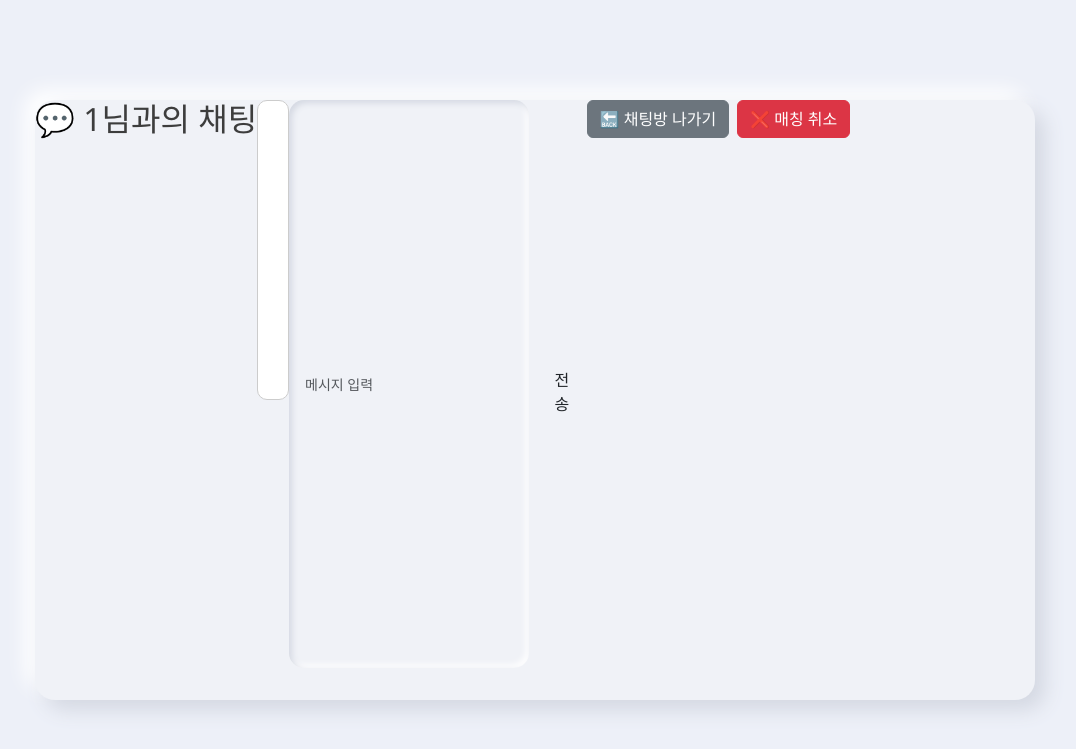
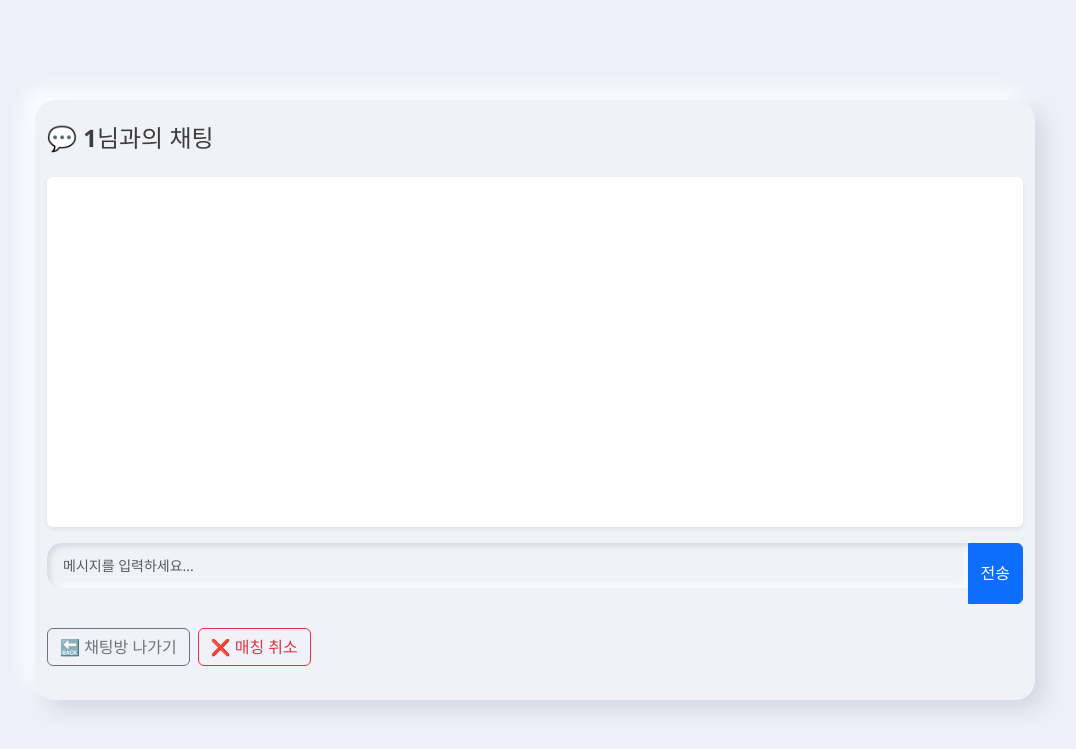
Before and after one commit to hanseunggyu/I-am-holo, a Flask app: page /chat/1 in a window 1280 px wide. Shown: the top 749 px of the page, without its empty margins (105-1181 px from the left). Run offline with Flask 3, Linux system fonts and the light colour scheme; the visitor is signed in with stand-in values (Sample User, id 1); tables that the repository leaves empty or names only in its code hold one stand-in row (values such as "Sample post"); some libraries are stand-ins or nearby versions.

Commit message:
chat 화면 수정

```diff
--- a/app.py
+++ b/app.py
@@ -114,7 +114,6 @@ def profile():
 
     return render_template('profile.html', user=user)
 
-
 @app.route('/profile_edit', methods=['GET', 'POST'], endpoint='edit_profile')
 def profile_edit():
     if 'email' not in session:
@@ -139,14 +138,18 @@ def profile_edit():
         phone = request.form['phone']
         instagram = request.form['instagram']
 
+        # 프로필 이미지 URL은 선택적이므로 None으로 설정
+        profile_img_url = request.form.get('profile_img_url') or None
+
+
         cursor.execute("""
             UPDATE profiles
             SET nickname=%s, mbti=%s, age=%s, gender=%s, job=%s, location=%s,
                 religion=%s, dream=%s, love_style=%s, preference=%s, keywords=%s,
-                phone=%s, instagram=%s
+                phone=%s, instagram=%s, profile_img=%s
             WHERE user_email=%s
         """, (nickname, mbti, age, gender, job, location, religion,
-              dream, love_style, preference, keywords, phone, instagram, email))
+              dream, love_style, preference, keywords, phone, instagram, profile_img_url, email))
         conn.commit()
         cursor.close()
         conn.close()
--- a/templates/chat.html
+++ b/templates/chat.html
@@ -2,32 +2,40 @@
 {% block title %}채팅{% endblock %}
 
 {% block content %}
-<h2>💬 {{ user_email }}님과의 채팅</h2>
+<div class="container py-4">
+  <h4 class="mb-4">💬 <strong>{{ user_email }}</strong>님과의 채팅</h4>
 
-<div id="chat-box" style="height: 300px; overflow-y: auto; background: #fff; padding: 15px; border: 1px solid #ccc; border-radius: 10px; margin-bottom: 20px;">
+  <!-- 채팅 메시지 박스 -->
+  <div id="chat-box" class="bg-white shadow-sm rounded p-3 mb-3" style="height: 350px; overflow-y: auto;">
     {% for sender, content, time in messages %}
-    <p><strong>{{ sender }}:</strong> {{ content }} <small class="text-muted">({{ time }})</small></p>
+      <div class="mb-2">
+        <span class="fw-bold">{{ sender }}:</span>
+        <span>{{ content }}</span>
+        <span class="text-muted small">({{ time }})</span>
+      </div>
     {% endfor %}
   </div>
 
-<form id="chat-form" class="d-flex mb-3">
-  <input id="msg-input" type="text" name="message" class="form-control me-2" placeholder="메시지 입력" required autocomplete="off">
-  <button type="submit" class="btn btn-pink">전송</button>
+  <!-- 메시지 입력 폼 -->
+  <form id="chat-form" class="input-group mb-4">
+    <input id="msg-input" type="text" name="message" class="form-control" placeholder="메시지를 입력하세요..." required autocomplete="off">
+    <button type="submit" class="btn btn-primary">전송</button>
   </form>
 
+  <!-- 하단 버튼들 -->
   <div class="d-flex gap-2">
     <form action="{{ url_for('matches') }}" method="GET">
-    <button type="submit" class="btn btn-secondary">🔙 채팅방 나가기</button>
+      <button type="submit" class="btn btn-outline-secondary w-100">🔙 채팅방 나가기</button>
     </form>
 
     <form action="{{ url_for('unmatch', user_email=user_email) }}" method="POST" onsubmit="return confirm('정말 매칭을 취소하시겠습니까?')">
-    <button type="submit" class="btn btn-danger">❌ 매칭 취소</button>
+      <button type="submit" class="btn btn-outline-danger w-100">❌ 매칭 취소</button>
     </form>
   </div>
+</div>
 
-<script src="https://cdnjs.cloudflare.com/ajax/libs/socket.io/4.5.4/socket.io.min.js"
-        integrity="sha512-..." crossorigin="anonymous" referrerpolicy="no-referrer"></script>
-
+<!-- Socket.IO 스크립트 -->
+<script src="https://cdnjs.cloudflare.com/ajax/libs/socket.io/4.5.4/socket.io.min.js" crossorigin="anonymous"></script>
 <script>
   const socket = io();
   const myEmail = "{{ my_email }}";
@@ -51,9 +59,10 @@
 
   socket.on('receive_message', function(data) {
     const box = document.getElementById('chat-box');
-    const p = document.createElement('p');
-    p.innerHTML = `<strong>${data.sender}:</strong> ${data.content} <small class="text-muted">(${data.timestamp})</small>`;
-    box.appendChild(p);
+    const msgBlock = document.createElement('div');
+    msgBlock.classList.add('mb-2');
+    msgBlock.innerHTML = `<span class="fw-bold">${data.sender}:</span> ${data.content} <span class="text-muted small">(${data.timestamp})</span>`;
+    box.appendChild(msgBlock);
     box.scrollTop = box.scrollHeight;
   });
 </script>
```
Also changed, not shown: templates/edit_profile.html (+11 -3 lines), templates/profile.html (+15 -0 lines). Lines whose indentation alone changed are shown as unchanged.
